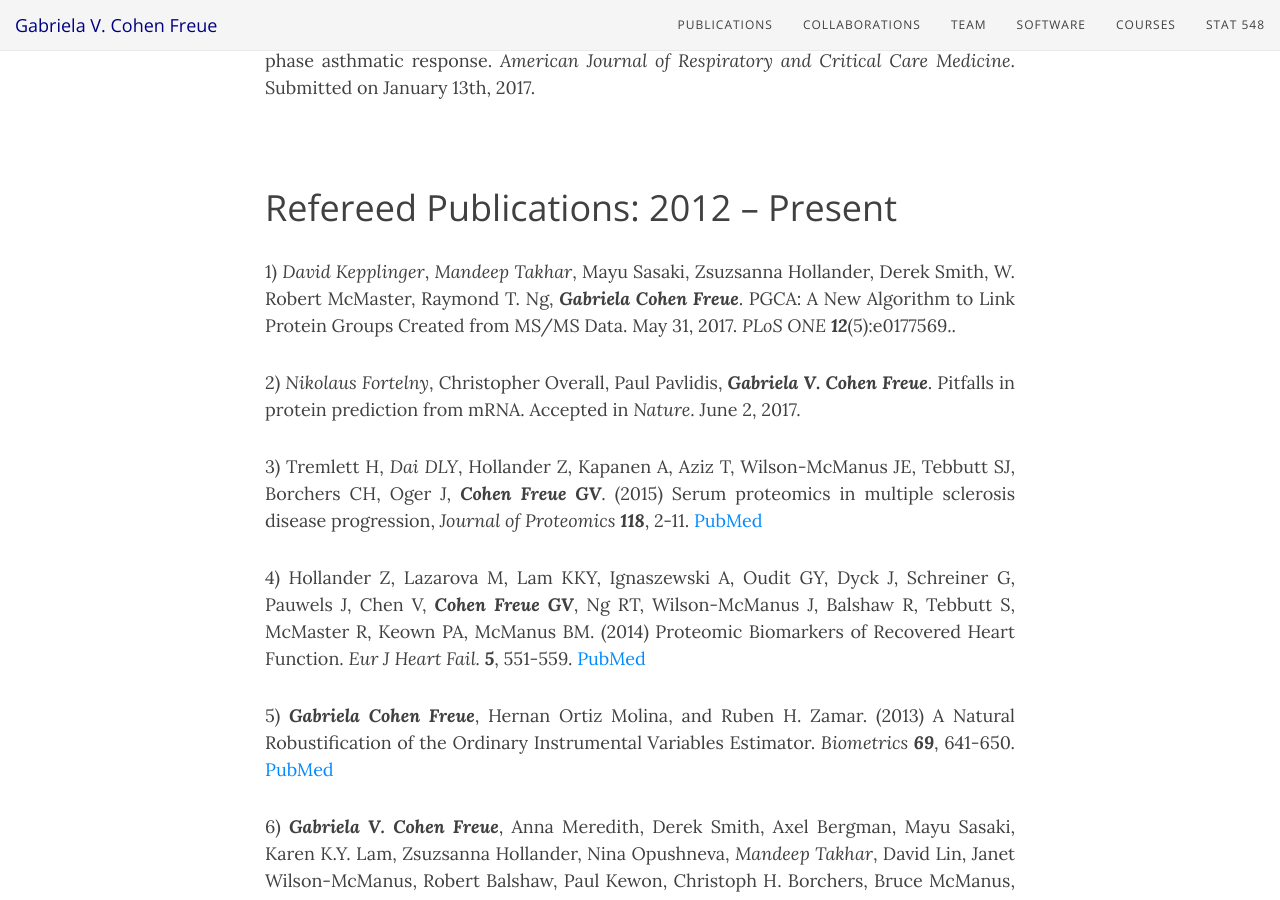
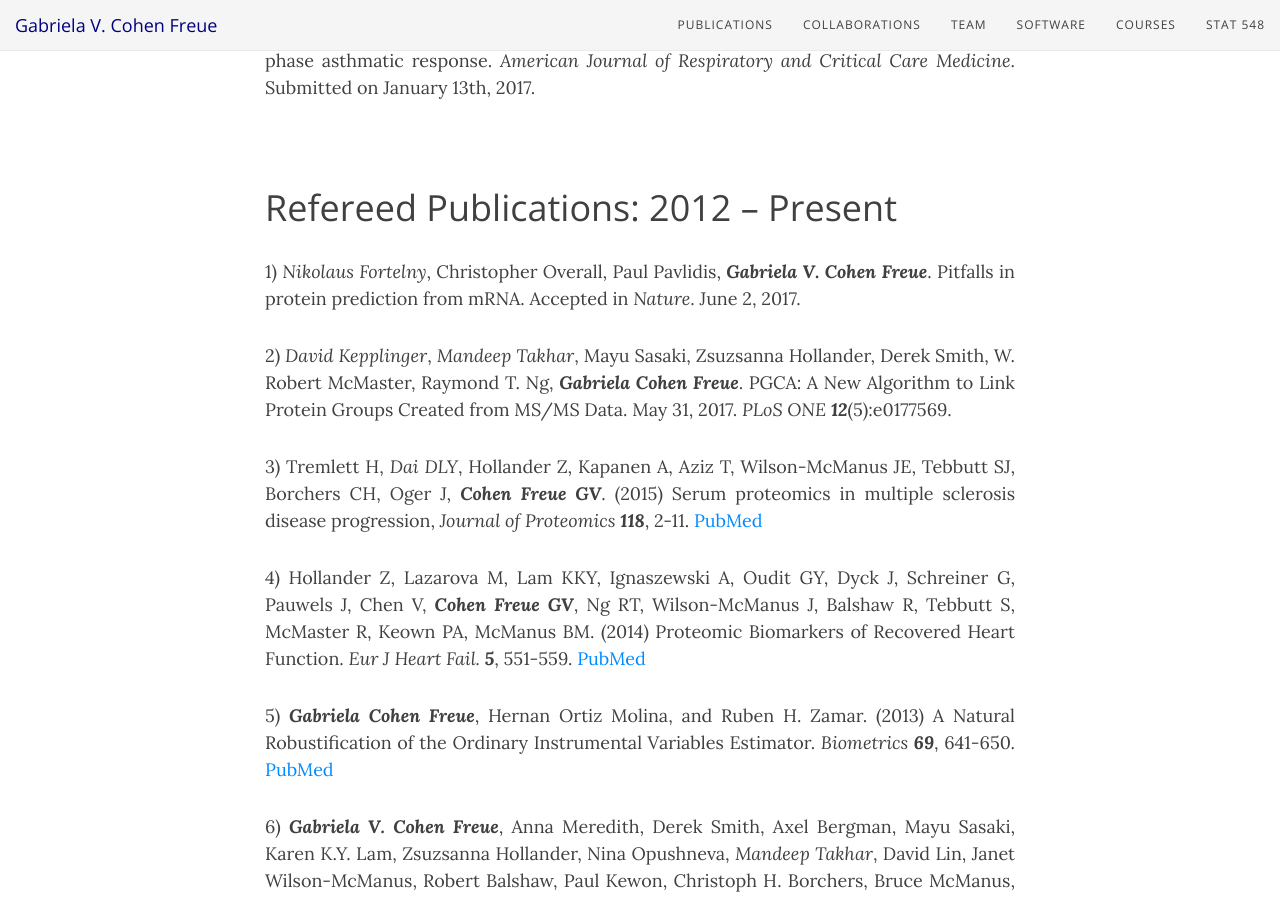
Before and after one commit to gcohenfr/gcohenfr.github.io, a Jekyll site: the page built from pub.md, in a window 1280 px wide and 900 px high, scrolled down 845 px. Built offline with Jekyll 4.4.1, drawn with Linux system fonts in a browser that asks for light colours; nearby versions of some CDN libraries.

Commit message:
Update pub.md

```diff
--- a/pub.md
+++ b/pub.md
@@ -17,9 +17,9 @@
 <br>
 # Refereed Publications: 2012 -- Present
 
-1) *David Kepplinger*, *Mandeep Takhar*, Mayu Sasaki, Zsuzsanna Hollander, Derek Smith, W. Robert McMaster, Raymond T. Ng, ***Gabriela Cohen Freue***. PGCA: A New Algorithm to Link Protein Groups Created from MS/MS Data. May 31, 2017. *PLoS ONE* ***12***(5):e0177569..
+1) *Nikolaus Fortelny*, Christopher Overall, Paul Pavlidis, ***Gabriela V. Cohen Freue***. Pitfalls in protein prediction from mRNA. Accepted in *Nature*. June 2, 2017.
 
-2) *Nikolaus Fortelny*, Christopher Overall, Paul Pavlidis, ***Gabriela V. Cohen Freue***. Pitfalls in protein prediction from mRNA. Accepted in *Nature*. June 2, 2017.
+2) *David Kepplinger*, *Mandeep Takhar*, Mayu Sasaki, Zsuzsanna Hollander, Derek Smith, W. Robert McMaster, Raymond T. Ng, ***Gabriela Cohen Freue***. PGCA: A New Algorithm to Link Protein Groups Created from MS/MS Data. May 31, 2017. *PLoS ONE* ***12***(5):e0177569.
 
 3) Tremlett H, *Dai DLY*, Hollander Z, Kapanen A, Aziz T, Wilson-McManus JE, Tebbutt SJ, Borchers CH, Oger J, ***Cohen Freue GV***. (2015) Serum proteomics in multiple sclerosis disease progression, *Journal of Proteomics* ***118***, 2-11.
 [PubMed](https://www.ncbi.nlm.nih.gov/pubmed/25753122)
```
